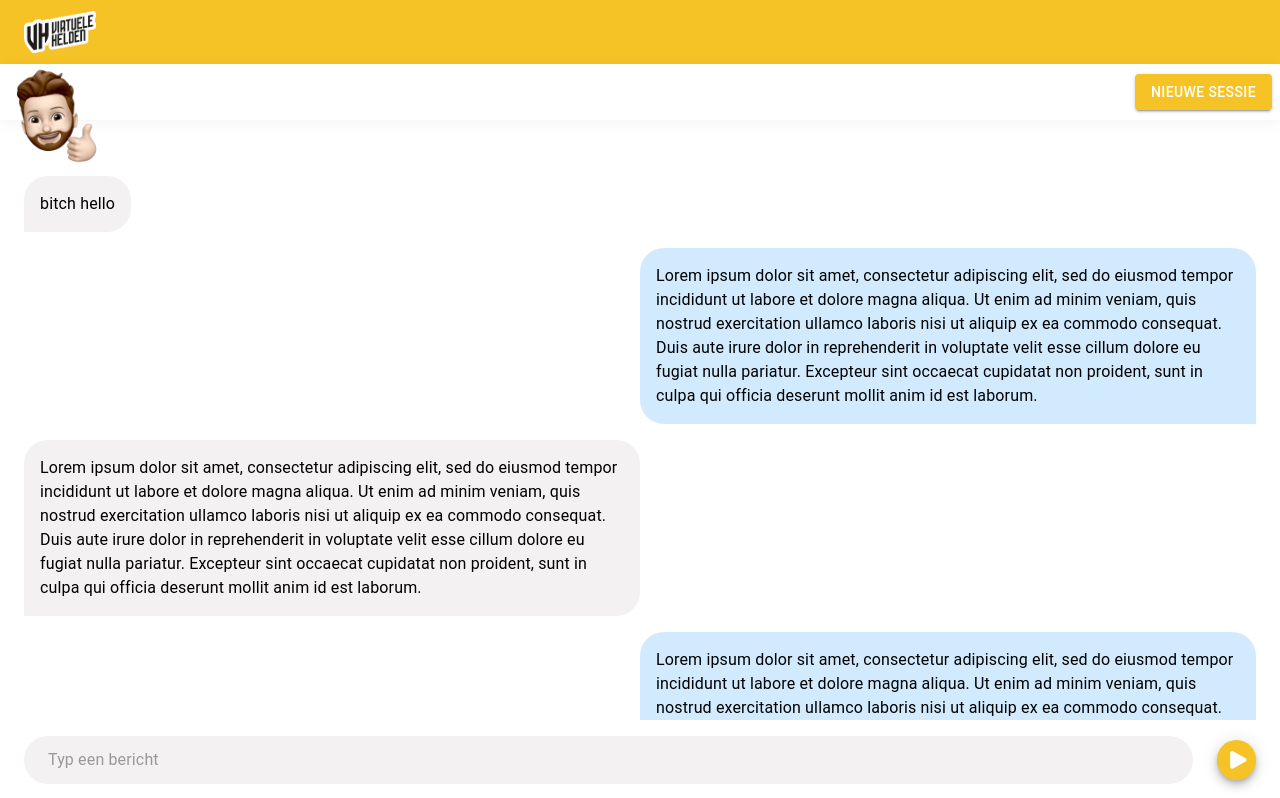
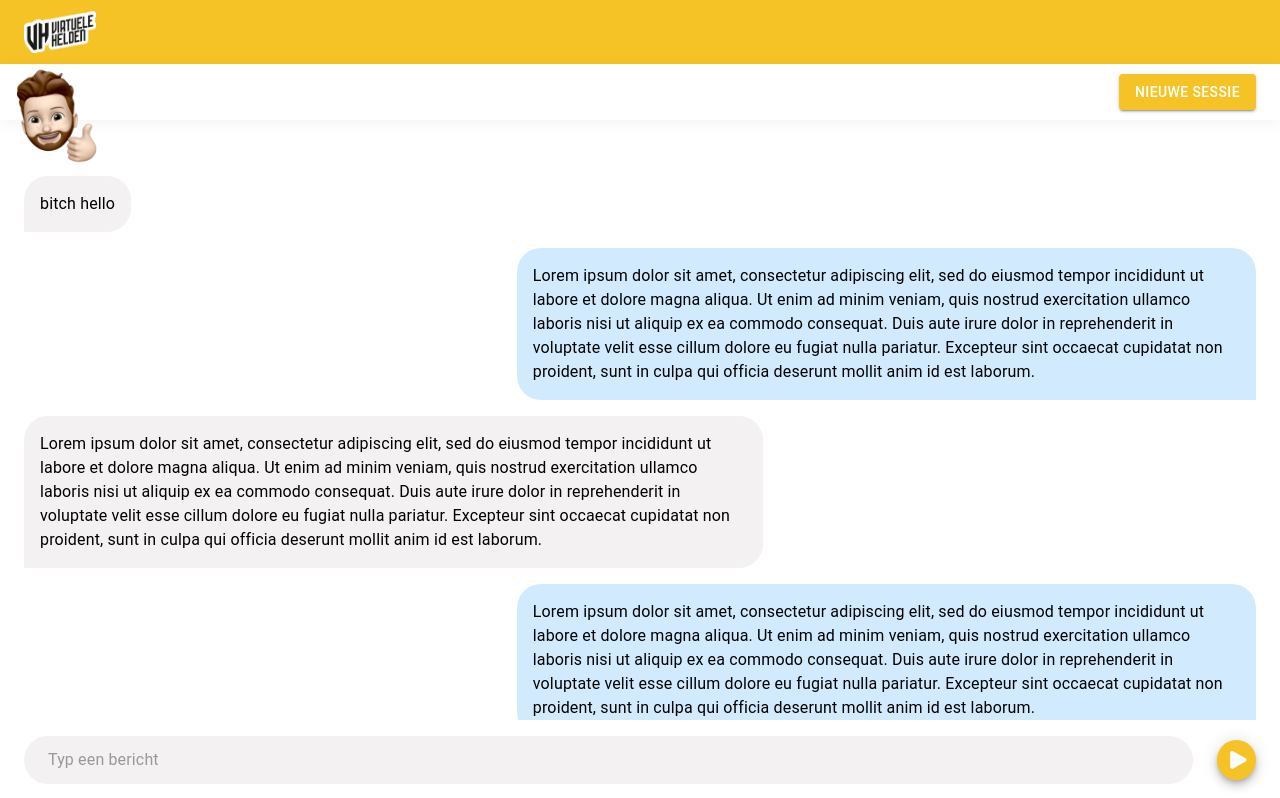
Before and after one commit to Code-Croakers/Medialab, a React (Create React App) app: page / in a window 1280 px wide. Shown: the top 798 px of the page. Built offline with nearby package versions, Linux system fonts and the light colour scheme.

Commit message:
chore: fix minor css bugs

```diff
--- a/src/components/atoms/textBubble/style.module.css
+++ b/src/components/atoms/textBubble/style.module.css
@@ -22,6 +22,6 @@
 
 @media(min-width: 976px) {
     .text-bubble {
-        max-width: 50%;
+        max-width: 60%;
     }
 }
--- a/src/components/molecules/confirmationModal/Component.tsx
+++ b/src/components/molecules/confirmationModal/Component.tsx
@@ -17,6 +17,7 @@ export const ConfirmationModal = (): JSX.Element => {
         'margin': 'auto',
         'borderRadius': '10px',
         'position': 'absolute',
+        'textAlign': 'center',
         'padding': '16px',
         '@media(min-width: 976px)': {
             'width': '411px',
--- a/src/components/molecules/hero/style.module.css
+++ b/src/components/molecules/hero/style.module.css
@@ -14,7 +14,7 @@
     width: 112px;
 }
 
-@media(min-width: 976) {
+@media(min-width: 976px) {
     .hero-wrapper{
         padding-right: 24px;
     }
```
